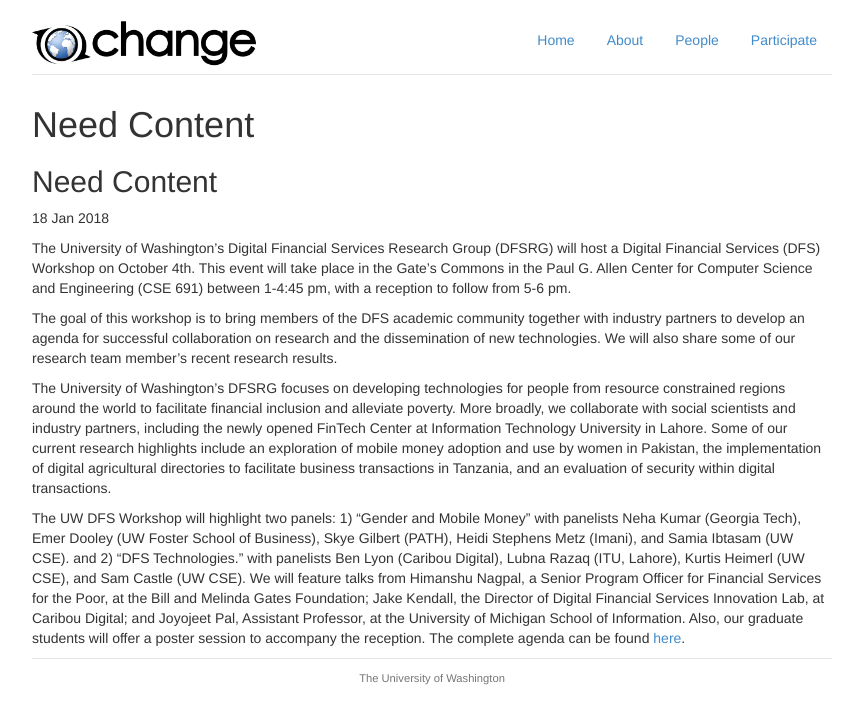
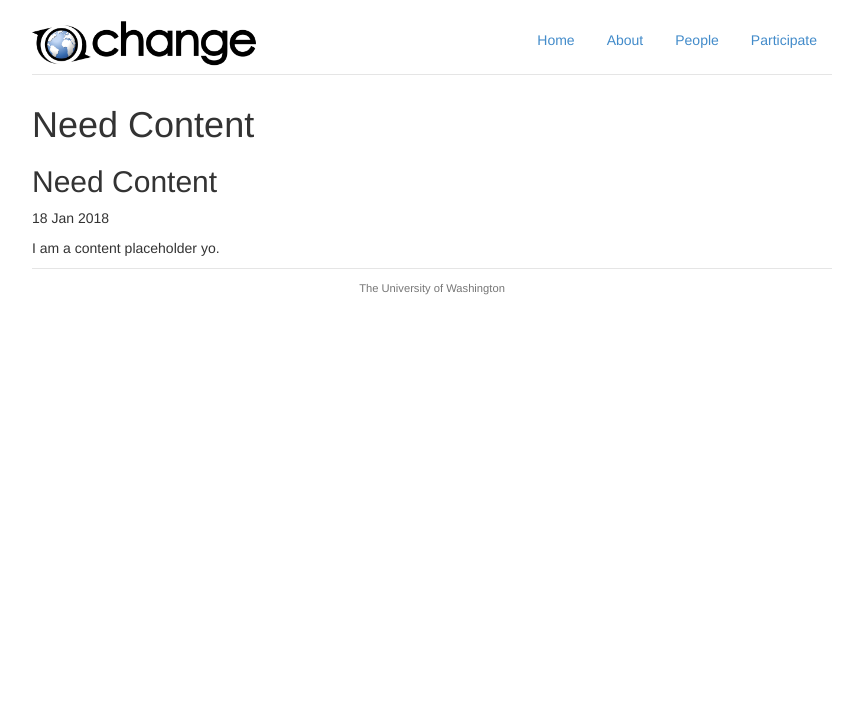
Before and after one commit to uw-ictd/change-website, a Jekyll site: the page built from _posts/2018-01-18-need-content.md, in a window 1280 px wide. Shown: the top 724 px of the page, without its empty margins (208-1062 px from the left). Built offline with Jekyll 4.4.1, drawn with Linux system fonts in a browser that asks for light colours.

Commit message:
Remove long dfs article

```diff
--- a/_posts/2018-01-18-need-content.md
+++ b/_posts/2018-01-18-need-content.md
@@ -2,14 +2,5 @@
 layout: post
 shortnews: true
 ---
-The University of Washington's Digital Financial Services Research Group (DFSRG) will host a Digital Financial Services (DFS) Workshop on October 4th. This event will take place in the Gate's Commons in the Paul G. Allen Center for Computer Science and Engineering (CSE 691) between 1-4:45 pm, with a reception to follow from 5-6 pm.
 
-The goal of this workshop is to bring members of the DFS academic community together with industry partners to develop an agenda for successful collaboration on research and the dissemination of new technologies. We will also share some of our research team member's recent research results.
-
-The University of Washington's DFSRG focuses on developing technologies for people from resource constrained regions around the world to facilitate financial inclusion and alleviate poverty. More broadly, we collaborate with social scientists and industry partners, including the newly opened FinTech Center at Information Technology University in Lahore. Some of our current research highlights include an exploration of mobile money adoption and use by women in Pakistan, the implementation of digital agricultural directories to facilitate business transactions in Tanzania, and an evaluation of security within digital transactions.
-
-The UW DFS Workshop will highlight two panels: 1) "Gender and Mobile Money" with panelists Neha Kumar (Georgia Tech), Emer Dooley (UW Foster School of Business), Skye Gilbert (PATH), Heidi Stephens Metz (Imani), and Samia Ibtasam (UW CSE).  and 2) "DFS Technologies." with panelists Ben Lyon (Caribou Digital), Lubna Razaq (ITU, Lahore), Kurtis Heimerl (UW CSE), and Sam Castle (UW CSE). We will feature talks from Himanshu Nagpal, a Senior Program Officer for Financial Services for the Poor, at the Bill and Melinda Gates Foundation; Jake Kendall, the Director of Digital Financial Services Innovation Lab, at Caribou Digital; and Joyojeet Pal, Assistant Professor, at the University of Michigan School of Information. Also, our graduate students will offer a poster session to accompany the reception.  The complete agenda can be found [here].
-
-
-
-[here]: docs/dfsworkshop_agenda_oct2017.pdf
+I am a content placeholder yo.
```
